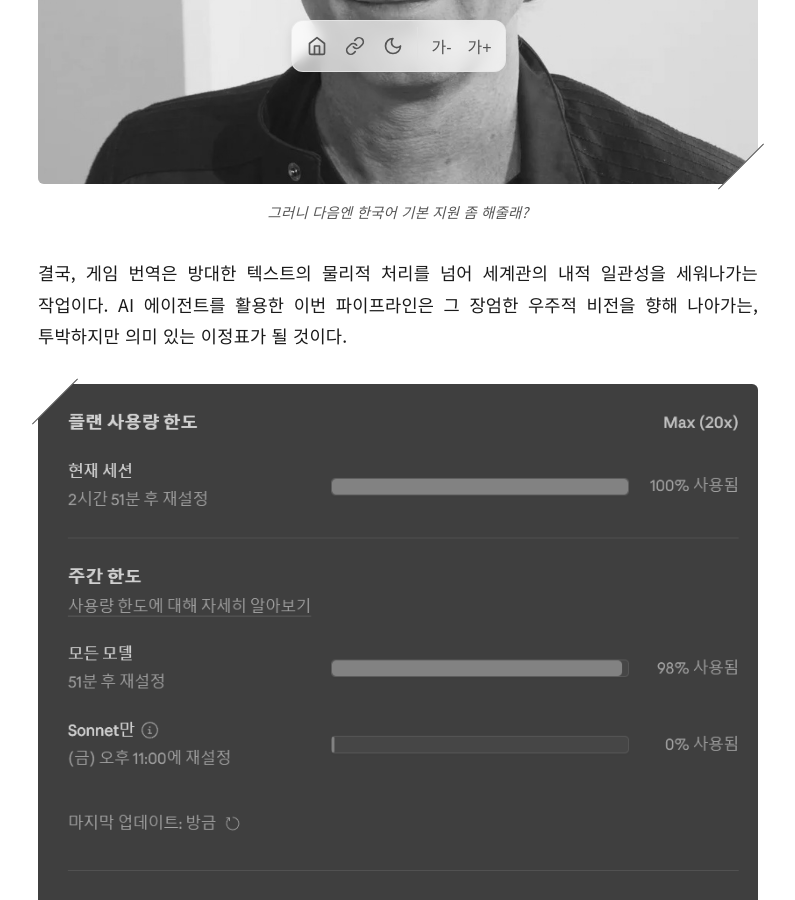
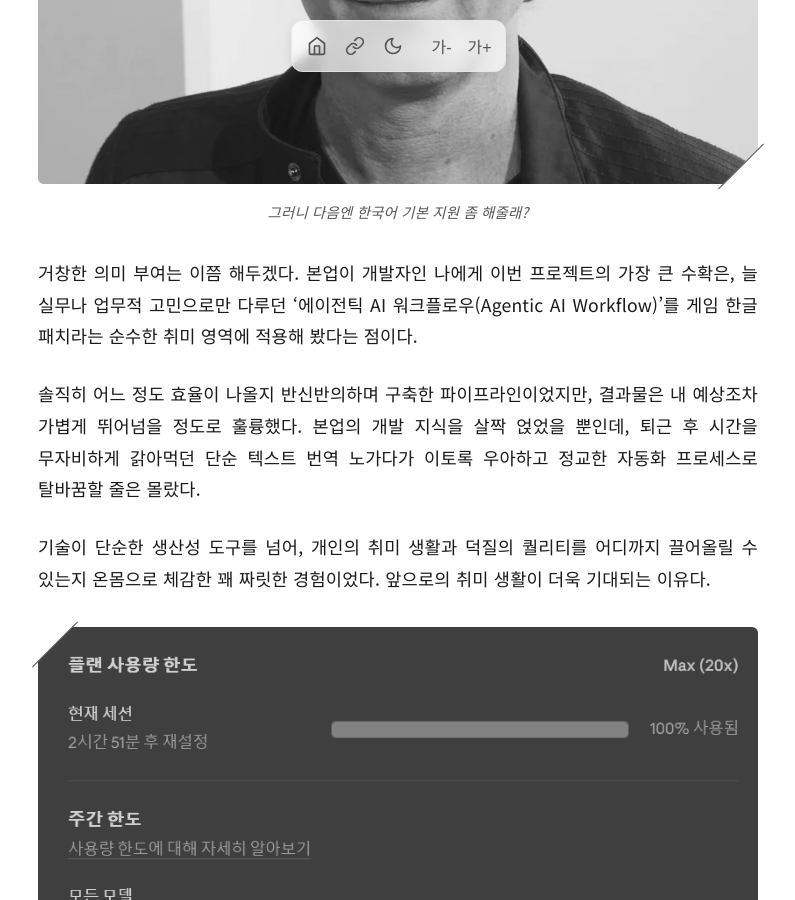
Before and after one commit to Kuax-Meat/blog, a Jekyll site: the page built from _posts/2026-04-06-111.md, in a window 1280 px wide and 900 px high, scrolled down 8193 px. Shown: the whole window, without its empty margins (242-1037 px from the left). Built offline with Jekyll 4.4.1, drawn with Linux system fonts in a browser that asks for light colours; some web fonts are replaced; comment, search, counter and statistics services are not loaded.

Commit message:
add post 04/07/2026

```diff
--- a/_posts/2026-04-06-111.md
+++ b/_posts/2026-04-06-111.md
@@ -120,7 +120,11 @@ thumbnail: /assets/img/111/img-1.jpg
 
 {% include image.html url="/assets/img/111/img-4.jpg" caption="그러니 다음엔 한국어 기본 지원 좀 해줄래?" %}
 
-결국, 게임 번역은 방대한 텍스트의 물리적 처리를 넘어 세계관의 내적 일관성을 세워나가는 작업이다. AI 에이전트를 활용한 이번 파이프라인은 그 장엄한 우주적 비전을 향해 나아가는, 투박하지만 의미 있는 이정표가 될 것이다.
+거창한 의미 부여는 이쯤 해두겠다. 본업이 개발자인 나에게 이번 프로젝트의 가장 큰 수확은, 늘 실무나 업무적 고민으로만 다루던 '에이전틱 AI 워크플로우(Agentic AI Workflow)'를 게임 한글 패치라는 순수한 취미 영역에 적용해 봤다는 점이다.
+
+솔직히 어느 정도 효율이 나올지 반신반의하며 구축한 파이프라인이었지만, 결과물은 내 예상조차 가볍게 뛰어넘을 정도로 훌륭했다. 본업의 개발 지식을 살짝 얹었을 뿐인데, 퇴근 후 시간을 무자비하게 갉아먹던 단순 텍스트 번역 노가다가 이토록 우아하고 정교한 자동화 프로세스로 탈바꿈할 줄은 몰랐다.
+
+기술이 단순한 생산성 도구를 넘어, 개인의 취미 생활과 덕질의 퀄리티를 어디까지 끌어올릴 수 있는지 온몸으로 체감한 꽤 짜릿한 경험이었다. 앞으로의 취미 생활이 더욱 기대되는 이유다.
 
 {% include image.html url="/assets/img/111/img-5.png" caption="클로드의 200달러 맥스 요금제로도 감당이 안되어 크레딧까지 쏟아넣었다" %}
 
```
